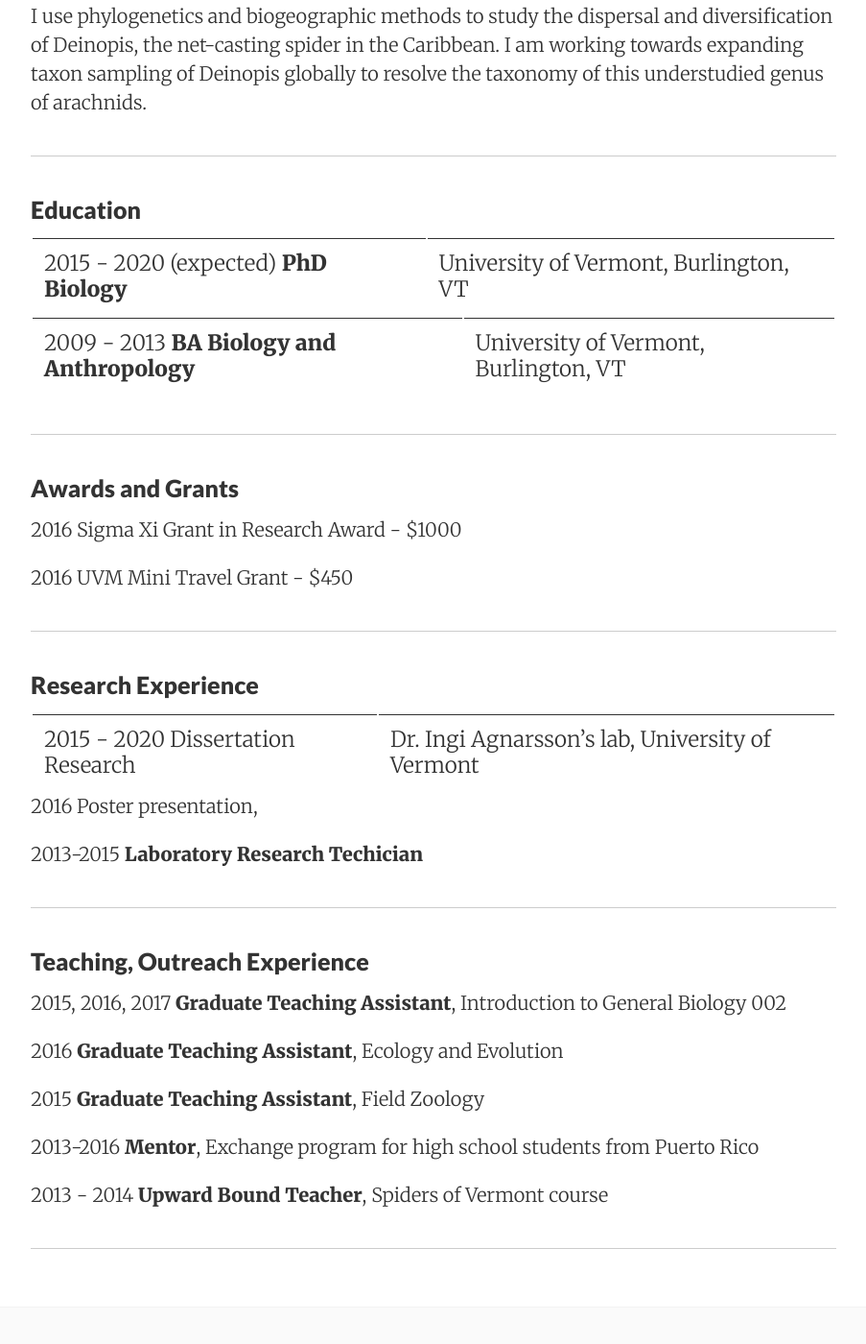
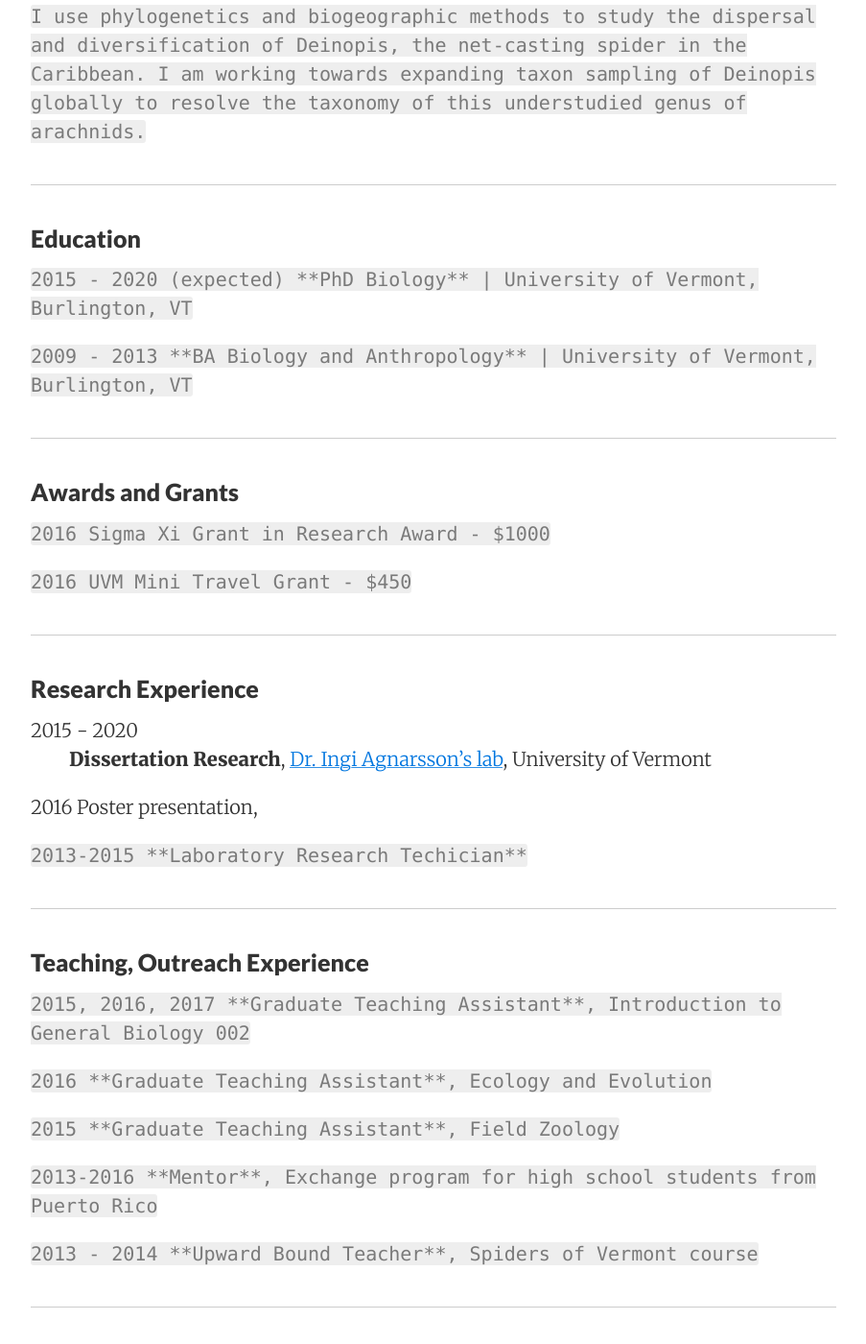
Before and after one commit to lchamberland/lchamberland.github.io, a Jekyll site: the page built from CV.md, in a window 1280 px wide and 1400 px high, scrolled down 593 px. Shown: the whole window at 96% size, without its empty margins (188-1091 px from the left). Built offline with Jekyll 4.4.1, drawn with Linux system fonts in a browser that asks for light colours; our own code applies the rules of GitHub Pages for plain Markdown files; some of the changed lines change nothing that is shown; some of the changed text lies outside the part shown.

Commit message:
Update CV.md

````diff
--- a/CV.md
+++ b/CV.md
@@ -1,55 +1,74 @@
 # Lisa Chamberland
 
-**Address**: 120A Marsh Life Science Building
+`**Address**: 120A Marsh Life Science Building`
 
-**Phone** (860) 882-8201     **Email** chamberlandlisa8@gmail.com
+`**Phone** (860) 882-8201     **Email** chamberlandlisa8@gmail.com`
 
-Github lchamberland     Website lchamberland.github.io
+**Github** [lchamberland](https://github.com/lchamberland)     **Website** [lchamberland.github.io](https://lchamberland.github.io)
 
 ------
 
 ### Research Objectives
 
-I use phylogenetics and biogeographic methods to study the dispersal and diversification of Deinopis, the net-casting spider in the Caribbean. I am working towards expanding taxon sampling of Deinopis globally to resolve the taxonomy of this understudied genus of arachnids.
+`I use phylogenetics and biogeographic methods to study the dispersal and diversification of Deinopis, the net-casting spider in the Caribbean. I am working towards expanding taxon sampling of Deinopis globally to resolve the taxonomy of this understudied genus of arachnids.`
 
 ------
 
 ### Education
 
-2015 - 2020 (expected)	**PhD Biology**  | University of Vermont, Burlington, VT
+`2015 - 2020 (expected) **PhD Biology**  | University of Vermont, Burlington, VT`
 
-2009 - 2013 				**BA Biology and Anthropology** | University of Vermont, Burlington, VT
+`2009 - 2013 				**BA Biology and Anthropology** | University of Vermont, Burlington, VT`
 
 ------
 
 ### Awards and Grants
 
-2016					Sigma Xi Grant in Research Award - $1000
+`2016					Sigma Xi Grant in Research Award - $1000`
 
-2016					UVM Mini Travel Grant - $450
+`2016					UVM Mini Travel Grant - $450`
 
 ------
 
 ### Research Experience
 
-2015 - 2020				Dissertation Research | Dr. Ingi Agnarsson's lab, University of Vermont
+2015 - 2020
+
+:	**Dissertation Research**,  [Dr. Ingi Agnarsson's lab](https://www.uvm.edu/~biology/?Page=faculty/agnarsson.php&SM=facultysubmenu.html), University of Vermont
 
 2016					Poster presentation,
 
-2013-2015				**Laboratory Research Techician**
+`2013-2015				**Laboratory Research Techician**`
 
 ------
 
 ### Teaching, Outreach Experience
 
-2015, 2016, 2017			**Graduate Teaching Assistant**, Introduction to General Biology 002
+`2015, 2016, 2017			**Graduate Teaching Assistant**, Introduction to General Biology 002`
 
-2016					**Graduate Teaching Assistant**, Ecology and Evolution
+`2016					**Graduate Teaching Assistant**, Ecology and Evolution`
 
-2015 					**Graduate Teaching Assistant**, Field Zoology
+`2015 					**Graduate Teaching Assistant**, Field Zoology`
 
-2013-2016				**Mentor**, Exchange program for high school students from Puerto Rico
+`2013-2016				**Mentor**, Exchange program for high school students from Puerto Rico`
 
-2013 - 2014				**Upward Bound Teacher**, Spiders of Vermont course
+`2013 - 2014				**Upward Bound Teacher**, Spiders of Vermont course`
 
 ------
+
+
+
+
+
+
+
+
+
+
+
+
+
+```
+
+
+```
````
